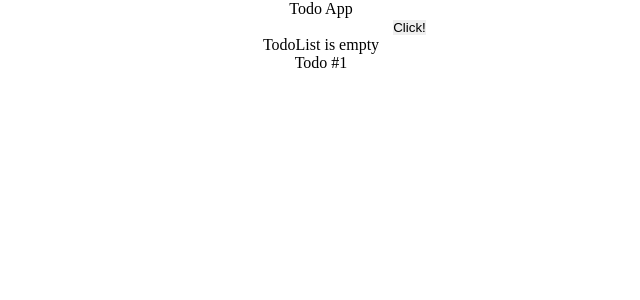
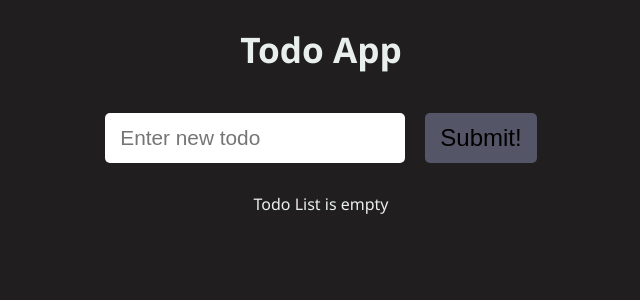
Before and after one commit to Lilholmen/todo-app, a React (Create React App) app: page / in a window 1280 px wide. Shown: the top 300 px of the page, without its empty margins (319-959 px from the left). Built offline with nearby package versions, Linux system fonts and the light colour scheme.

Commit message:
basic logic: add todo, show all todos; styles

```diff
--- a/src/App.css
+++ b/src/App.css
@@ -1,3 +1,16 @@
 .App {
   text-align: center;
+  max-width: 600px;
+  margin: 0 auto;
 }
+
+h1 {
+  font-size: 2.2rem;
+  margin-bottom: 40px;
+  margin-top: 25px;
+}
+
+/*
+#555568
+#a0a08b
+*/
--- a/src/App.js
+++ b/src/App.js
@@ -1,14 +1,30 @@
+import { useState } from 'react';
 import TodoList from './components/Todos/TodoList';
 import TodoForm from './components/Todos/TodoForm';
 import Button from './components/UI/Button';
 import './App.css';
 
 function App() {
+  const [todos, setTodos] = useState([]);
+
+  const addTodoHandler = (todo) => {
+    if (todo.trim() !== '') setTodos([...todos, todo]);
+    console.log(todos);
+  };
+
+  const deleteTodo = (event) => {
+    console.log(todos);
+  };
+
   return (
     <div className="App">
-      Todo App
-      <TodoForm />
-      <TodoList />
+      <h1>Todo App</h1>
+      <TodoForm addTodo={addTodoHandler} />
+      {todos.length ? (
+        <TodoList todos={todos} deleteTodo={deleteTodo} />
+      ) : (
+        'Todo List is empty'
+      )}
     </div>
   );
 }
--- a/src/components/Todos/Todo.js
+++ b/src/components/Todos/Todo.js
@@ -1,5 +1,11 @@
-const Todo = () => {
-  return <div>Todo #1</div>;
+import styles from './Todo.module.css';
+
+const Todo = ({ text, deleteTodo }) => {
+  return (
+    <div className={styles.todo}>
+      <h1>{text}</h1>
+    </div>
+  );
 };
 
 export default Todo;
--- a/src/components/Todos/Todo.module.css
+++ b/src/components/Todos/Todo.module.css
@@ -0,0 +1,3 @@
+.todo {
+  min-height: 50px;
+}
--- a/src/components/Todos/TodoForm.js
+++ b/src/components/Todos/TodoForm.js
@@ -1,11 +1,27 @@
-import Button from '../UI/Button';
+import { useState } from 'react';
+import styles from './TodoForm.module.css';
 
-const TodoForm = () => {
+const TodoForm = ({ addTodo }) => {
+  const [inputText, setInputText] = useState('');
+
+  const onSubmitHandler = (event) => {
+    event.preventDefault();
+
+    addTodo(inputText);
+    setInputText('');
+  };
+
   return (
-    <form>
-      <input type="text" />
-      <Button />
-    </form>
+    <div className={styles.todoFormContainer}>
+      <form onSubmit={onSubmitHandler}>
+        <input
+          placeholder="Enter new todo"
+          value={inputText}
+          onChange={(e) => setInputText(e.target.value)}
+        />
+        <button type="submit">Submit!</button>
+      </form>
+    </div>
   );
 };
 
--- a/src/components/Todos/TodoForm.module.css
+++ b/src/components/Todos/TodoForm.module.css
@@ -0,0 +1,34 @@
+.todoFormContainer {
+  margin-bottom: 30px;
+}
+
+.todoFormContainer form {
+  display: flex;
+  align-items: center;
+  justify-content: center;
+}
+
+.todoFormContainer input {
+  width: 45%;
+  height: 30px;
+  font-size: 1.3rem;
+}
+
+.todoFormContainer button {
+  margin-left: 20px;
+  height: 50px;
+  cursor: pointer;
+  background-color: #555568;
+  font-size: 1.5rem;
+}
+
+.todoFormContainer button:hover {
+  background-color: #a0a08b;
+}
+
+.todoFormContainer input,
+.todoFormContainer button {
+  padding: 10px 15px;
+  border: none;
+  border-radius: 5px;
+}
--- a/src/components/Todos/TodoList.js
+++ b/src/components/Todos/TodoList.js
@@ -1,10 +1,11 @@
 import Todo from './Todo';
 
-const TodoList = () => {
+const TodoList = ({ todos }) => {
   return (
     <div>
-      TodoList is empty
-      <Todo />
+      {todos.map((todo, index) => (
+        <Todo key={index} text={todo} />
+      ))}
     </div>
   );
 };
--- a/src/index.css
+++ b/src/index.css
@@ -2,5 +2,10 @@
   margin: 0;
   padding: 0;
   border: none;
-  box-sizing: border-box;
 }
+
+body {
+  background-color: #211e20;
+  color: #e9efec;
+  font-family: 'Segoe UI', Tahoma, Geneva, Verdana, sans-serif;
+}
```
